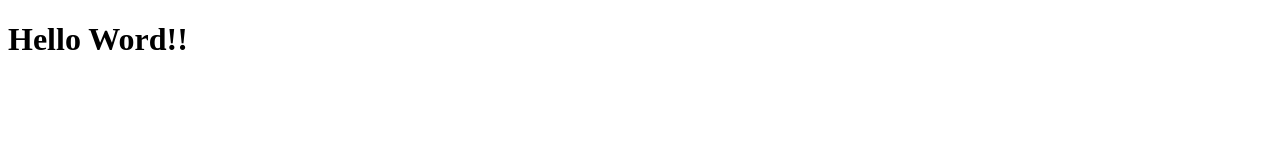
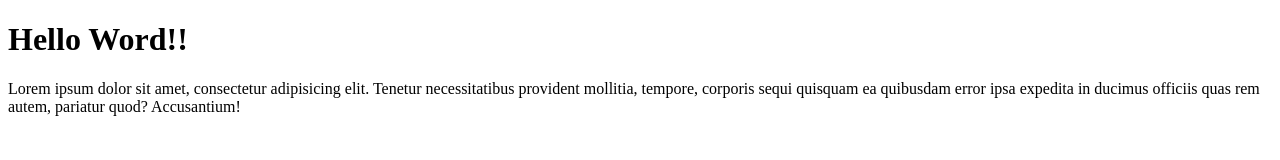
Before and after one commit to Achsmboh/wpu-git-test, a plain HTML site: page index.html in a window 1280 px wide. Drawn offline with Linux system fonts and the light colour scheme.

Commit message:
menambahkan paragraf

```diff
--- a/index.html
+++ b/index.html
@@ -8,5 +8,8 @@
   </head>
   <body>
     <h1>Hello Word!!</h1>
+    <p>
+      Lorem ipsum dolor sit amet, consectetur adipisicing elit. Tenetur necessitatibus provident mollitia, tempore, corporis sequi quisquam ea quibusdam error ipsa expedita in ducimus officiis quas rem autem, pariatur quod? Accusantium!
+    </p>
   </body>
 </html>
```
